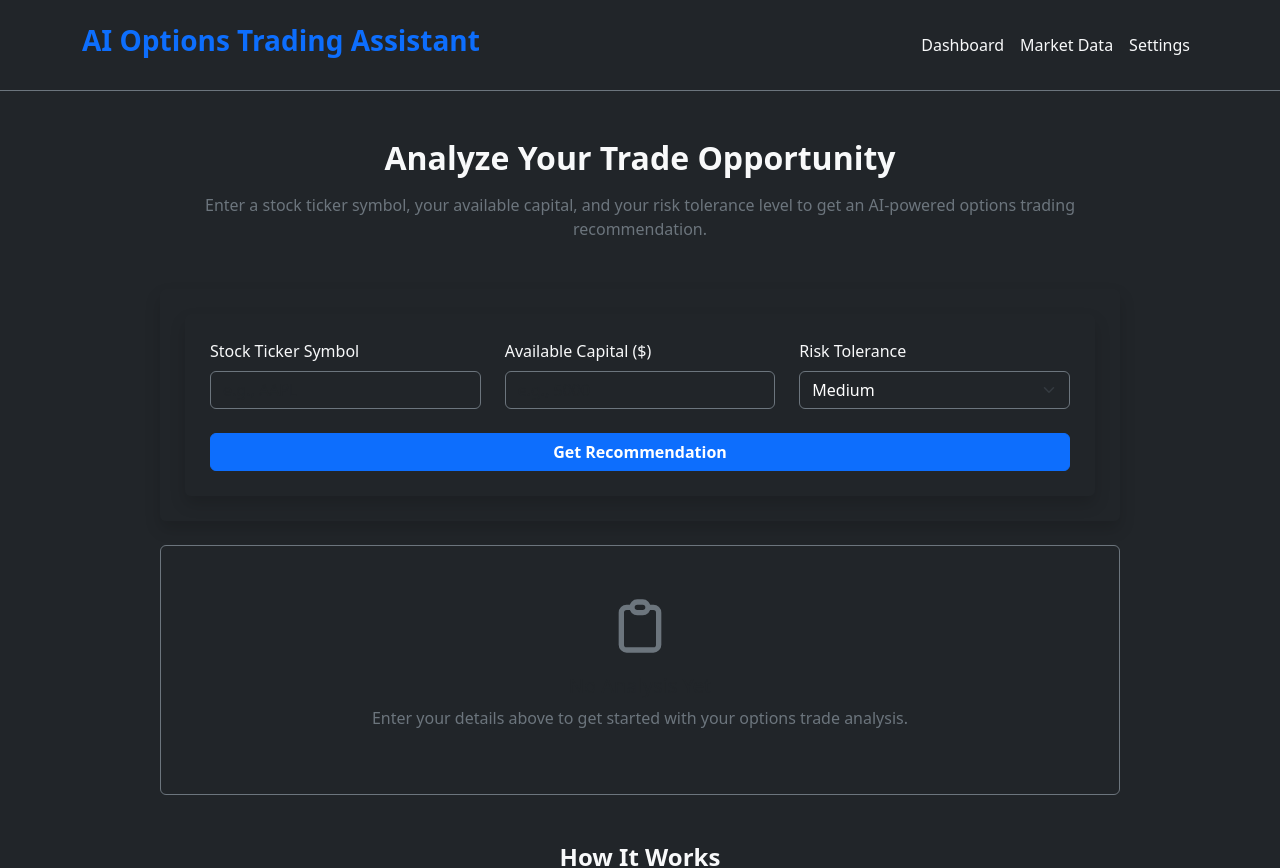
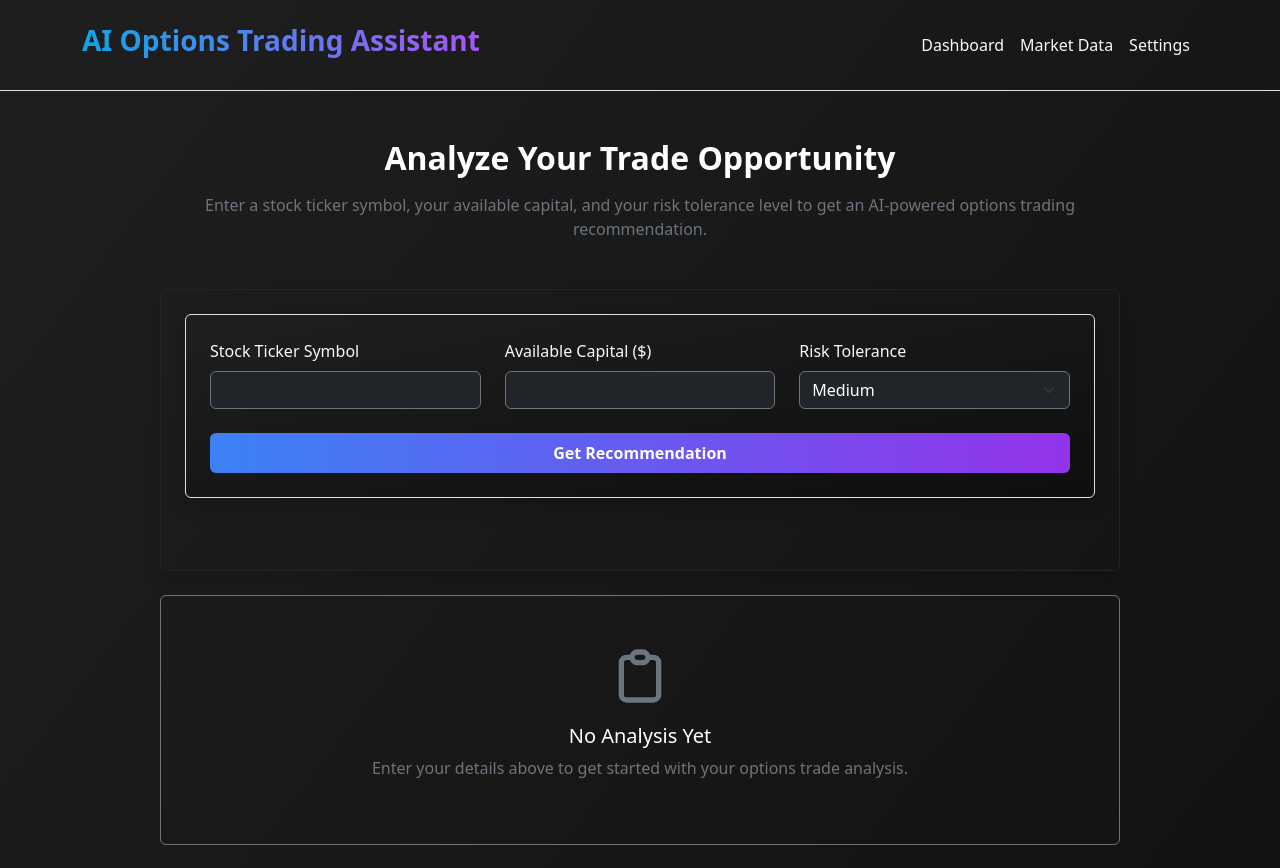
Before and after one commit to MCVelasquez45/AI-Trader, a React (Vite) app in the folder client/: page / in a window 1280 px wide. Shown: the top 868 px of the page. Built offline with nearby package versions, Linux system fonts and the light colour scheme.

Commit message:
ux ui background alignment

```diff
--- a/client/src/components/TradeForm.tsx
+++ b/client/src/components/TradeForm.tsx
@@ -87,7 +87,14 @@ const TradeForm: React.FC<TradeFormProps> = ({ onAnalyze }) => {
   };
 
   return (
-    <form onSubmit={handleSubmit} className=" bg-opacity-75 rounded p-4 shadow border border-dark">
+    <form
+      onSubmit={handleSubmit}
+      className="rounded p-4 shadow border border-gray-700 mb-5"
+      style={{
+        background: 'linear-gradient(to bottom right, #1f1f1f, #0e0e0e)',
+        backdropFilter: 'blur(4px)'
+      }}
+    >
       {/* 🎯 Input Fields */}
       <div className="row g-4">
         <div className="col-md-4">
@@ -135,7 +142,7 @@ const TradeForm: React.FC<TradeFormProps> = ({ onAnalyze }) => {
             <span
               key={ticker}
               onClick={() => removeTicker(ticker)}
-              className="badge bg-secondary text-white px-3 py-2 rounded-pill cursor-pointer"
+              className="badge bg-secondary text-white px-3 py-2 rounded-pill"
               style={{ cursor: 'pointer' }}
             >
               {ticker} ✖
@@ -159,7 +166,8 @@ const TradeForm: React.FC<TradeFormProps> = ({ onAnalyze }) => {
       <button
         type="submit"
         disabled={loading}
-        className="btn btn-primary mt-4 w-100 fw-semibold d-flex justify-content-center align-items-center"
+        className="mt-4 w-100 fw-semibold py-2 rounded border-0 d-flex justify-content-center align-items-center"
+        style={{ background: 'linear-gradient(to right, #3b82f6, #9333ea)', color: '#fff', transition: 'transform 0.3s ease' }}
       >
         {loading ? (
           <>
--- a/client/src/pages/Dashboard.tsx
+++ b/client/src/pages/Dashboard.tsx
@@ -71,10 +71,13 @@ const Dashboard: React.FC = () => {
 
   // 📦 Render UI
   return (
-    <div className="min-vh-100 bg-dark text-light">
-      <header className="py-4 border-bottom border-secondary">
+    <div className="min-vh-100 text-white" style={{ background: 'linear-gradient(to bottom right, #1f1f1f, #0e0e0e)' }}>
+      {/* 🔝 Header */}
+      <header className="py-4 border-bottom ">
         <div className="container d-flex justify-content-between align-items-center">
-          <h1 className="fs-3 fw-bold text-primary">AI Options Trading Assistant</h1>
+          <h1 className="fs-3 fw-bold" style={{ backgroundImage: 'linear-gradient(to right, #0ea5e9, #a855f7)', WebkitBackgroundClip: 'text', WebkitTextFillColor: 'transparent' }}>
+            AI Options Trading Assistant
+          </h1>
           <nav className="d-none d-md-block">
             <a href="#" className="text-light mx-2 text-decoration-none">Dashboard</a>
             <a href="#" className="text-light mx-2 text-decoration-none">Market Data</a>
@@ -83,9 +86,10 @@ const Dashboard: React.FC = () => {
         </div>
       </header>
 
+      {/* 🔧 Main Content */}
       <main className="container py-5">
         <div className="mx-auto" style={{ maxWidth: '960px' }}>
-          {/* 📌 Intro */}
+          {/* 📌 Intro Section */}
           <div className="mb-5 text-center">
             <h2 className="fs-2 fw-bold mb-3">Analyze Your Trade Opportunity</h2>
             <p className="text-secondary">Enter a stock ticker symbol, your available capital, and your risk tolerance level to get an AI-powered options trading recommendation.</p>
@@ -96,10 +100,10 @@ const Dashboard: React.FC = () => {
             <TradeForm onAnalyze={handleAnalyze} />
           </div>
 
-          {/* ⏳ Loading Spinner */}
+          {/* ⏳ Loading State */}
           {loading && <TypingDots />}
 
-          {/* ⚠️ Warning for Skipped Tickers */}
+          {/* ⚠️ Skipped Tickers */}
           {unaffordableTickers.length > 0 && (
             <div className="alert alert-warning">
               <strong>⚠️ Some tickers were skipped:</strong>
@@ -111,23 +115,23 @@ const Dashboard: React.FC = () => {
             </div>
           )}
 
-          {/* 📭 No Results */}
+          {/* 📭 Empty State */}
           {!loading && !activeTicker && (
-            <div className="bg-dark rounded p-5 text-center border border-secondary mb-5">
+            <div className=" rounded p-5 text-center border border-secondary mb-5">
               <svg width="64" height="64" className="text-secondary mb-3" fill="none" stroke="currentColor" viewBox="0 0 24 24">
                 <path strokeLinecap="round" strokeLinejoin="round" strokeWidth="2" d="M9 5H7a2 2 0 00-2 2v12a2 2 0 002 2h10a2 2 0 002-2V7a2 2 0 00-2-2h-2M9 5a2 2 0 002 2h2a2 2 0 002-2M9 5a2 2 0 012-2h2a2 2 0 012 2" />
               </svg>
-              <h3 className="h5 text-muted mb-2">No Analysis Yet</h3>
+              <h3 className="h5  mb-2">No Analysis Yet</h3>
               <p className="text-secondary">Enter your details above to get started with your options trade analysis.</p>
             </div>
           )}
 
-          {/* ✅ Results Panel */}
+          {/* ✅ Analysis Result Panel */}
           {activeTicker && !loading && (
             <RecommendationPanel analysis={analysisData[activeTicker]} />
           )}
 
-          {/* 💡 Feature Summary */}
+          {/* 💡 How It Works */}
           <section className="mt-5">
             <h2 className="h4 fw-bold mb-4 text-center">How It Works</h2>
             <div className="row g-4">
@@ -145,7 +149,7 @@ const Dashboard: React.FC = () => {
                 icon: <i className="bi bi-bank fs-2 text-success"></i>
               }].map((feature, index) => (
                 <div key={index} className="col-md-4">
-                  <div className="bg-dark rounded p-4 h-100 border border-secondary text-center">
+                  <div className=" rounded p-4 h-100 border border-secondary text-center">
                     <div className="mb-3">{feature.icon}</div>
                     <h4 className="h6 fw-semibold mb-2">{feature.title}</h4>
                     <p className="text-secondary small">{feature.description}</p>
@@ -155,14 +159,14 @@ const Dashboard: React.FC = () => {
             </div>
           </section>
 
-          {/* 🚀 Call To Action */}
-          <section className="mt-5 text-center py-5 bg-dark bg-opacity-50 rounded border border-secondary">
+          {/* 🚀 Call To Action Section */}
+          <section className="mt-5 text-center py-5 rounded border border-secondary" style={{ background: 'linear-gradient(to right, rgba(0, 123, 255, 0.1), rgba(138, 43, 226, 0.1))' }}>
             <h2 className="h4 fw-bold mb-3">Ready to Make Smarter Trades?</h2>
             <p className="text-secondary mb-4">Our AI-powered assistant combines multiple data sources to give you actionable options trading recommendations.</p>
-            <button className="btn btn-primary px-4 py-2 fw-semibold">Start Analyzing Now</button>
+            <button className="btn fw-semibold px-4 py-2" style={{ background: 'linear-gradient(to right, #0ea5e9, #a855f7)', color: '#fff', border: 'none' }}>Start Analyzing Now</button>
           </section>
 
-          {/* 🕰️ Trade History */}
+          {/* 🕰️ History Section */}
           {showHistory && (
             <div className="mt-5">
               <div className="bg-secondary bg-opacity-75 rounded p-4 shadow border border-dark">
@@ -172,7 +176,7 @@ const Dashboard: React.FC = () => {
             </div>
           )}
 
-          {/* 🔁 Toggle History Button */}
+          {/* 🔁 Toggle GPT History Button */}
           <div className="text-center mt-4">
             <button className="btn btn-link text-primary text-decoration-none" onClick={() => setShowHistory(!showHistory)}>
               {showHistory ? 'Hide GPT History' : 'View GPT History'}
@@ -192,4 +196,5 @@ const Dashboard: React.FC = () => {
   );
 };
 
+// ✅ Export the Dashboard component
 export default Dashboard;
```
